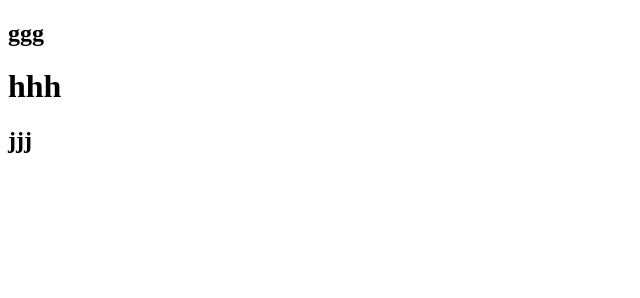
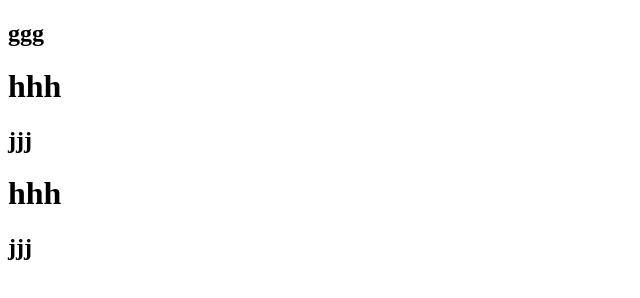
Before and after one commit to Nexo002/git1, a plain HTML site: page index.html in a window 1280 px wide. Shown: the whole page, without its empty margins (0-640 px from the left). Drawn offline with Linux system fonts and the light colour scheme.

Commit message:
com_develop

```diff
--- a/index.html
+++ b/index.html
@@ -12,5 +12,9 @@
         <h1>hhh</h1>
         <h2>jjj</h2>
     </div>
+    <div>
+        <h1>hhh</h1>
+        <h2>jjj</h2>
+    </div>
 </body>
 </html>
```
